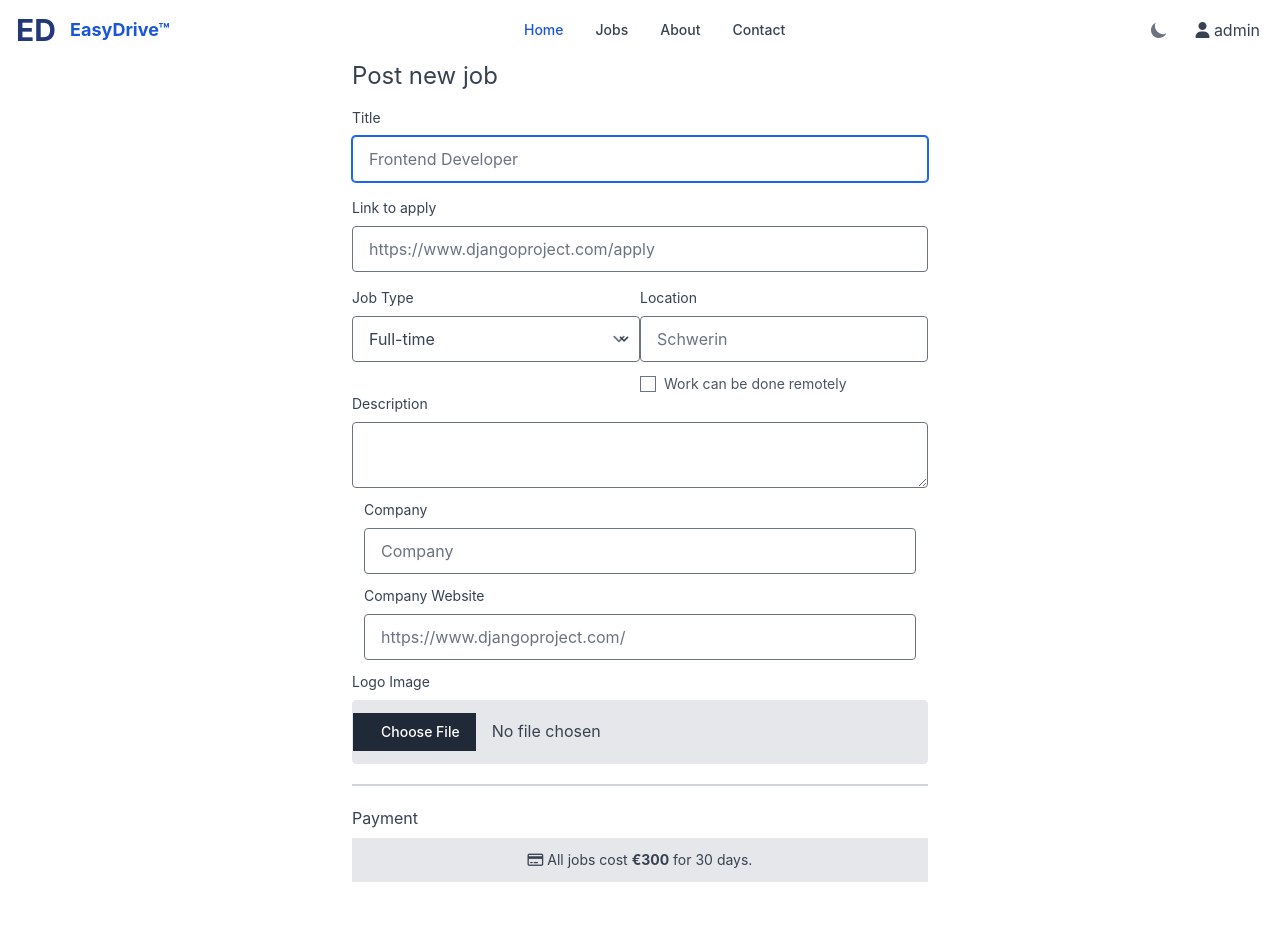
After one commit to iAmNsengi/easyDrive, a Django app: page /add_job/ in a window 1280 px wide. The commit adds this page. Run offline with Django 5.2, Linux system fonts and the light colour scheme; a user stored in the database is signed in; some libraries are stand-ins or nearby versions.

Commit message:
feat: add job template

```diff
--- /dev/null
+++ b/MainApp/templates/add_job.html
@@ -0,0 +1,197 @@
+{% extends 'base.html' %} {% load static %} {% load humanize %}
+<br />
+{% block content %} {% include 'navbar.html' %}
+
+<div class="w-full max-w-xl mx-auto">
+  <form action="" method="post">
+    <h1 class="text-2xl mb-2 text-gray-700 dark:text-gray-300">Post new job</h1>
+
+    <div
+      class="job-info border-b-2 border-gray-300 dark:border-gray-700 py-2 mb-5"
+    >
+      <!--    Title      -->
+      <div class="mb-4">
+        <label
+          class="block text-gray-700 dark:text-gray-300 text-sm mb-2"
+          for="job-title"
+          >Title</label
+        >
+        <input
+          class="appearance-none block w-full bg-white dark:bg-gray-800 text-gray-700 dark:text-gray-300 border border-gray-400 dark:border-gray-600 rounded py-3 px-4 mb-3 leading-tight focus:outline-none focus:border-gray-500 dark:focus:border-gray-400"
+          type="text"
+          id="job-title"
+          name="job-title"
+          placeholder="Frontend Developer"
+          autofocus
+        />
+      </div>
+
+      <!--     Link to apply     -->
+      <div class="mb-4">
+        <label
+          class="block text-gray-700 dark:text-gray-300 text-sm mb-2"
+          for="apply-link"
+          >Link to apply</label
+        >
+        <input
+          class="appearance-none block w-full bg-white dark:bg-gray-800 text-gray-700 dark:text-gray-300 border border-gray-400 dark:border-gray-600 rounded py-3 px-4 mb-3 leading-tight focus:outline-none focus:border-gray-500 dark:focus:border-gray-400"
+          type="url"
+          id="apply-link"
+          name="apply-link"
+          placeholder="https://www.djangoproject.com/apply"
+        />
+      </div>
+
+      <div class="md:flex md:justify-between">
+        <!--      Job Type      -->
+        <div class="w-full md:w-3/12 mb-4 md:mb-0">
+          <label
+            class="block text-gray-700 dark:text-gray-300 text-sm mb-2"
+            for="job-type"
+            >Job Type</label
+          >
+          <div class="relative">
+            <select
+              class="block appearance-none w-full bg-white dark:bg-gray-800 border border-gray-400 dark:border-gray-600 text-gray-700 dark:text-gray-300 py-3 px-4 pr-8 rounded leading-tight focus:outline-none focus:border-gray-500 dark:focus:border-gray-400"
+              id="job-type"
+              name="job-type"
+            >
+              <option>Full-time</option>
+              <option>Part-time</option>
+              <option>Freelance</option>
+              <option>Contract</option>
+            </select>
+            <div
+              class="pointer-events-none absolute inset-y-0 right-0 flex items-center px-2 text-gray-700 dark:text-gray-300"
+            >
+              <svg
+                class="fill-current h-4 w-4"
+                xmlns="http://www.w3.org/2000/svg"
+                viewBox="0 0 20 20"
+              >
+                <path
+                  d="M9.293 12.95l.707.707L15.657 8l-1.414-1.414L10 10.828 5.757 6.586 4.343 8z"
+                />
+              </svg>
+            </div>
+          </div>
+        </div>
+
+        <!--     Location       -->
+        <div class="w-full md:w-8/12 mb-4 md:mb-0">
+          <label
+            for="location"
+            class="block text-gray-700 dark:text-gray-300 text-sm mb-2"
+            >Location</label
+          >
+          <input
+            type="text"
+            class="appearance-none block w-full bg-white dark:bg-gray-800 text-gray-700 dark:text-gray-300 border border-gray-400 dark:border-gray-600 rounded py-3 px-4 mb-3 leading-tight focus:outline-none focus:border-gray-500 dark:focus:border-gray-400"
+            id="location"
+            name="location"
+            placeholder="Schwerin"
+          />
+          <div>
+            <label
+              class="text-gray-600 dark:text-gray-400 flex items-center"
+              for="remote"
+            >
+              <input class="mr-2 leading-tight" type="checkbox" id="remote" />
+              <span class="text-sm">Work can be done remotely</span>
+            </label>
+          </div>
+        </div>
+      </div>
+      <!-- end group -->
+
+      <!--    Description      -->
+      <div>
+        <label
+          for="description"
+          class="block text-gray-700 dark:text-gray-300 text-sm mb-2"
+          >Description</label
+        >
+        <textarea
+          class="appearance-none block w-full bg-white dark:bg-gray-800 text-gray-700 dark:text-gray-300 border border-gray-400 dark:border-gray-600 rounded py-3 px-4 mb-3 leading-tight focus:outline-none focus:border-gray-500 dark:focus:border-gray-400"
+          name="description"
+          id="description"
+          cols=""
+          rows=""
+        ></textarea>
+      </div>
+
+      <div class="flex flex-wrap -mx-3">
+        <!--     Company       -->
+        <div class="w-full md:w-1/2 px-3 mb-4 md:mb-0">
+          <label
+            for="company"
+            class="block text-gray-700 dark:text-gray-300 text-sm mb-2"
+            >Company</label
+          >
+          <input
+            type="text"
+            class="appearance-none block w-full bg-white dark:bg-gray-800 text-gray-700 dark:text-gray-300 border border-gray-400 dark:border-gray-600 rounded py-3 px-4 mb-3 leading-tight focus:outline-none focus:border-gray-500 dark:focus:border-gray-400"
+            id="company"
+            name="company"
+            placeholder="Company"
+          />
+        </div>
+
+        <!--      Company Website      -->
+        <div class="w-full md:w-1/2 px-3 mb-4 md:mb-0">
+          <label
+            for="company-website"
+            class="block text-gray-700 dark:text-gray-300 text-sm mb-2"
+            >Company Website</label
+          >
+          <input
+            type="url"
+            class="appearance-none block w-full bg-white dark:bg-gray-800 text-gray-700 dark:text-gray-300 border border-gray-400 dark:border-gray-600 rounded py-3 px-4 mb-3 leading-tight focus:outline-none focus:border-gray-500 dark:focus:border-gray-400"
+            id="company-website"
+            name="company-website"
+            placeholder="https://www.djangoproject.com/"
+          />
+        </div>
+      </div>
+      <!-- end group -->
+
+      <!--      Company Logo      -->
+      <div class="mb-4 md:mb-0">
+        <label
+          for="company-logo"
+          class="block text-gray-700 dark:text-gray-300 text-sm mb-2"
+          >Logo Image</label
+        >
+        <input
+          type="file"
+          class="appearance-none block w-full bg-gray-200 dark:bg-gray-700 text-gray-700 dark:text-gray-300 border border-gray-200 dark:border-gray-600 rounded py-3 px-3 mb-3 leading-tight focus:outline-none focus:bg-white dark:focus:bg-gray-800 focus:border-gray-500 dark:focus:border-gray-400"
+          id="company-logo"
+          name="company-logo"
+        />
+      </div>
+    </div>
+    <!-- end job-info -->
+
+    <div class="payment mb-6">
+      <h4 class="mb-2 text-gray-700 dark:text-gray-300">Payment</h4>
+      <p
+        class="bg-gray-200 dark:bg-gray-700 py-3 text-center text-sm text-gray-700 dark:text-gray-300"
+      >
+        <span><i class="far fa-credit-card"></i></span>
+        All jobs cost <strong>€300</strong> for 30 days.
+      </p>
+    </div>
+
+    <!--     Submit     -->
+    <div>
+      <button
+        class="bg-teal-500 hover:bg-teal-600 text-white py-2 px-3 rounded"
+        type="submit"
+      >
+        Create job
+      </button>
+    </div>
+  </form>
+</div>
+
+{% endblock %}
--- a/MainApp/templates/navbar.html
+++ b/MainApp/templates/navbar.html
@@ -95,7 +95,7 @@
         >
           <li>
             <a href="#" class="block px-4 py-2 text-gray-800 hover:bg-gray-200"
-              >Profile Settings</a
+              >My Account</a
             >
           </li>
           <hr />
--- a/MainApp/urls.py
+++ b/MainApp/urls.py
@@ -4,6 +4,7 @@ from .views import *
 urlpatterns =[
     path('',HomePage.as_view()),
     path('jobs/',Jobs.as_view()),
+    path('add_job/',AddJob.as_view()),
     path('login/',Login.as_view()),
     path('register/',Register.as_view()),
     path('logout/',Logout)
--- a/MainApp/views.py
+++ b/MainApp/views.py
@@ -22,6 +22,11 @@ class Jobs(LoginRequiredMixin,View):
                 'jobs':jobs
             }
         return render(request,'jobs.html',context)
+
+class AddJob(LoginRequiredMixin,View):
+    def get(self,request):
+        return render(request, 'add_job.html')
+
 
 class Login(View):
     def get(self,request):
```
